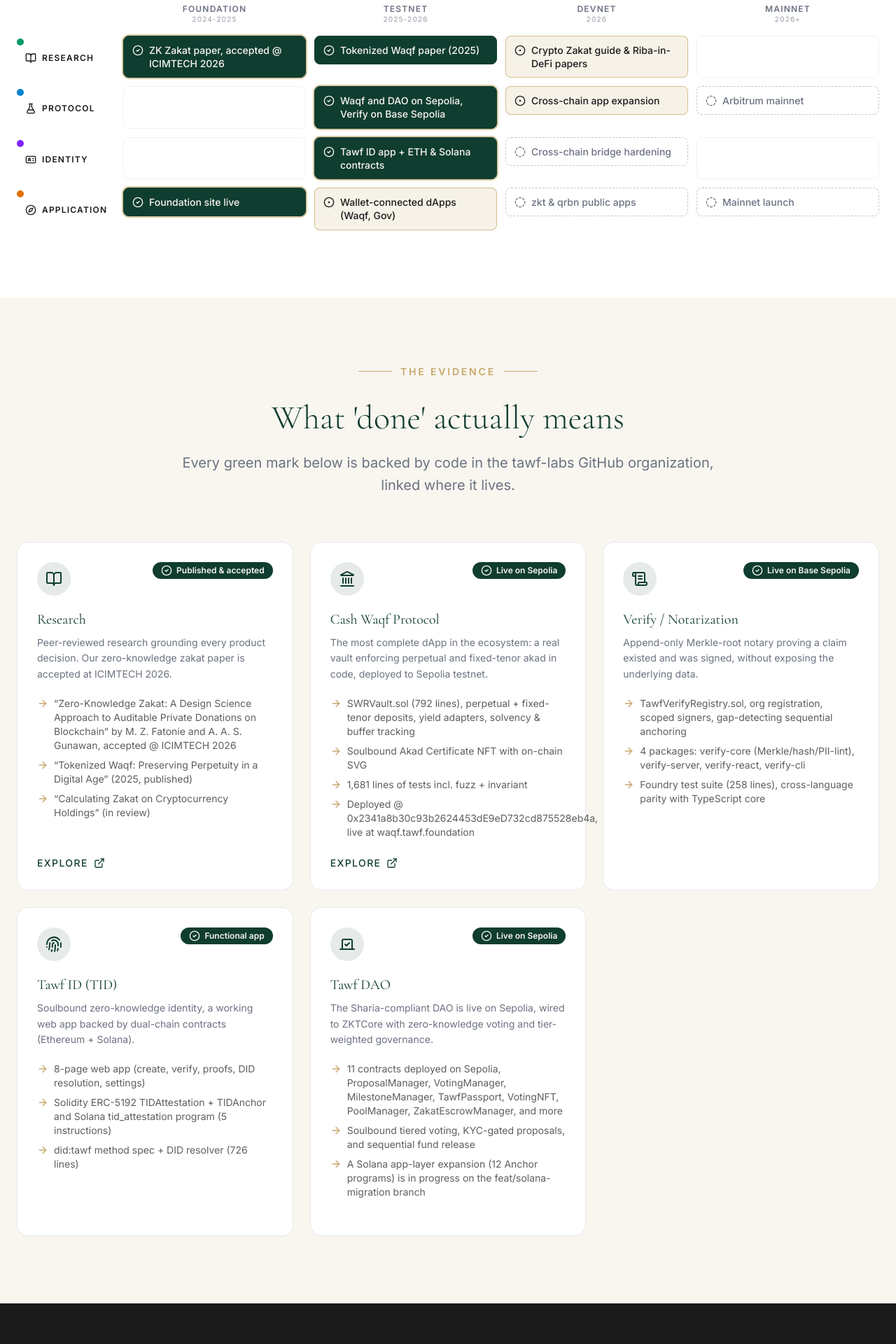
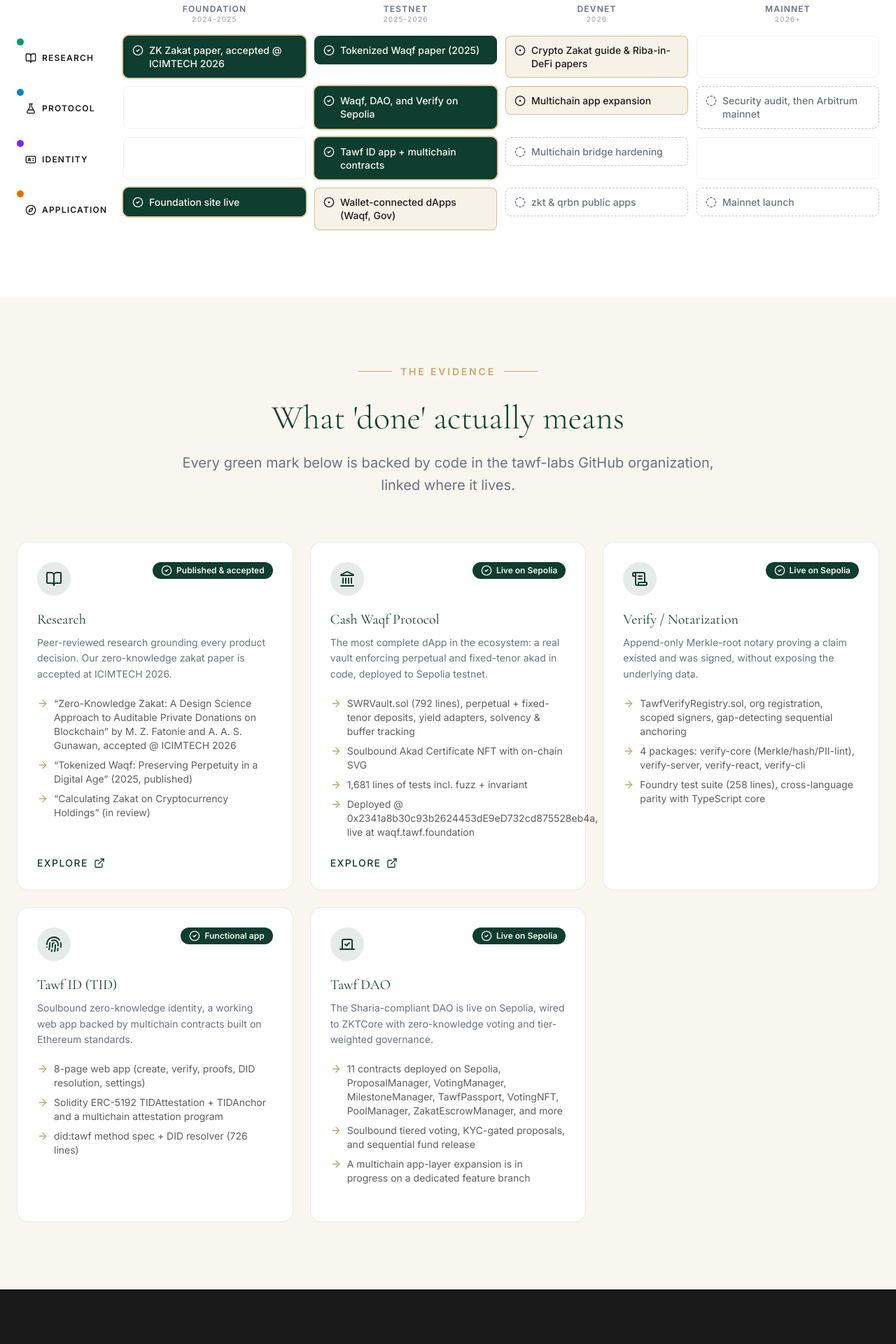
Before and after one commit to tawf-labs/tawf-foundation, a React (Vite) app: page /roadmap in a window 1280 px wide. Shown: the part 1720-3640 px from the top of the page at 70% size. Built offline with nearby package versions, Linux system fonts and the light colour scheme.

Commit message:
style(roadmap): unify on Sepolia and Ethereum standards, drop Solana and Base wording

```diff
--- a/src/components/pages/Roadmap.tsx
+++ b/src/components/pages/Roadmap.tsx
@@ -142,12 +142,12 @@
     phases: [
       null,
       {
-        label: 'Waqf and DAO on Sepolia, Verify on Base Sepolia',
+        label: 'Waqf, DAO, and Verify on Sepolia',
         status: 'done',
         headliner: true,
       },
-      { label: 'Cross-chain app expansion', status: 'progress' },
-      { label: 'Arbitrum mainnet', status: 'planned' },
+      { label: 'Multichain app expansion', status: 'progress' },
+      { label: 'Security audit, then Arbitrum mainnet', status: 'planned' },
     ],
   },
   {
@@ -158,11 +158,11 @@
     phases: [
       null,
       {
-        label: 'Tawf ID app + ETH & Solana contracts',
+        label: 'Tawf ID app + multichain contracts',
         status: 'done',
         headliner: true,
       },
-      { label: 'Cross-chain bridge hardening', status: 'planned' },
+      { label: 'Multichain bridge hardening', status: 'planned' },
       null,
     ],
   },
@@ -214,7 +214,7 @@
     icon: <ScrollText className="w-6 h-6" />,
     name: 'Verify / Notarization',
     status: 'done',
-    statusLabel: 'Live on Base Sepolia',
+    statusLabel: 'Live on Sepolia',
     summary:
       'Append-only Merkle-root notary proving a claim existed and was signed, without exposing the underlying data.',
     evidence: [
@@ -229,10 +229,10 @@
     status: 'done',
     statusLabel: 'Functional app',
     summary:
-      'Soulbound zero-knowledge identity, a working web app backed by dual-chain contracts (Ethereum + Solana).',
+      'Soulbound zero-knowledge identity, a working web app backed by multichain contracts built on Ethereum standards.',
     evidence: [
       '8-page web app (create, verify, proofs, DID resolution, settings)',
-      'Solidity ERC-5192 TIDAttestation + TIDAnchor and Solana tid_attestation program (5 instructions)',
+      'Solidity ERC-5192 TIDAttestation + TIDAnchor and a multichain attestation program',
       'did:tawf method spec + DID resolver (726 lines)',
     ],
   },
@@ -246,7 +246,7 @@
     evidence: [
       '11 contracts deployed on Sepolia, ProposalManager, VotingManager, MilestoneManager, TawfPassport, VotingNFT, PoolManager, ZakatEscrowManager, and more',
       'Soulbound tiered voting, KYC-gated proposals, and sequential fund release',
-      'A Solana app-layer expansion (12 Anchor programs) is in progress on the feat/solana-migration branch',
+      'A multichain app-layer expansion is in progress on a dedicated feature branch',
     ],
   },
 ];
@@ -254,7 +254,7 @@
 const GAPS = [
   'No mainnet deployment anywhere. The entire ecosystem runs on testnet or localnet.',
   'Security audits are a hard prerequisite before any mainnet deployment.',
-  'The Solana migration frontend is not yet wired to the Anchor programs (no cross-program CPI).',
+  'The multichain expansion frontend is not yet wired to the on-chain programs.',
   'tawf-contracts (sukuk / staking / swap) is a Foundry bootstrap with empty stubs.',
   'Participation-tracker program is a 16-line scaffold pending real logic.',
 ];
```
